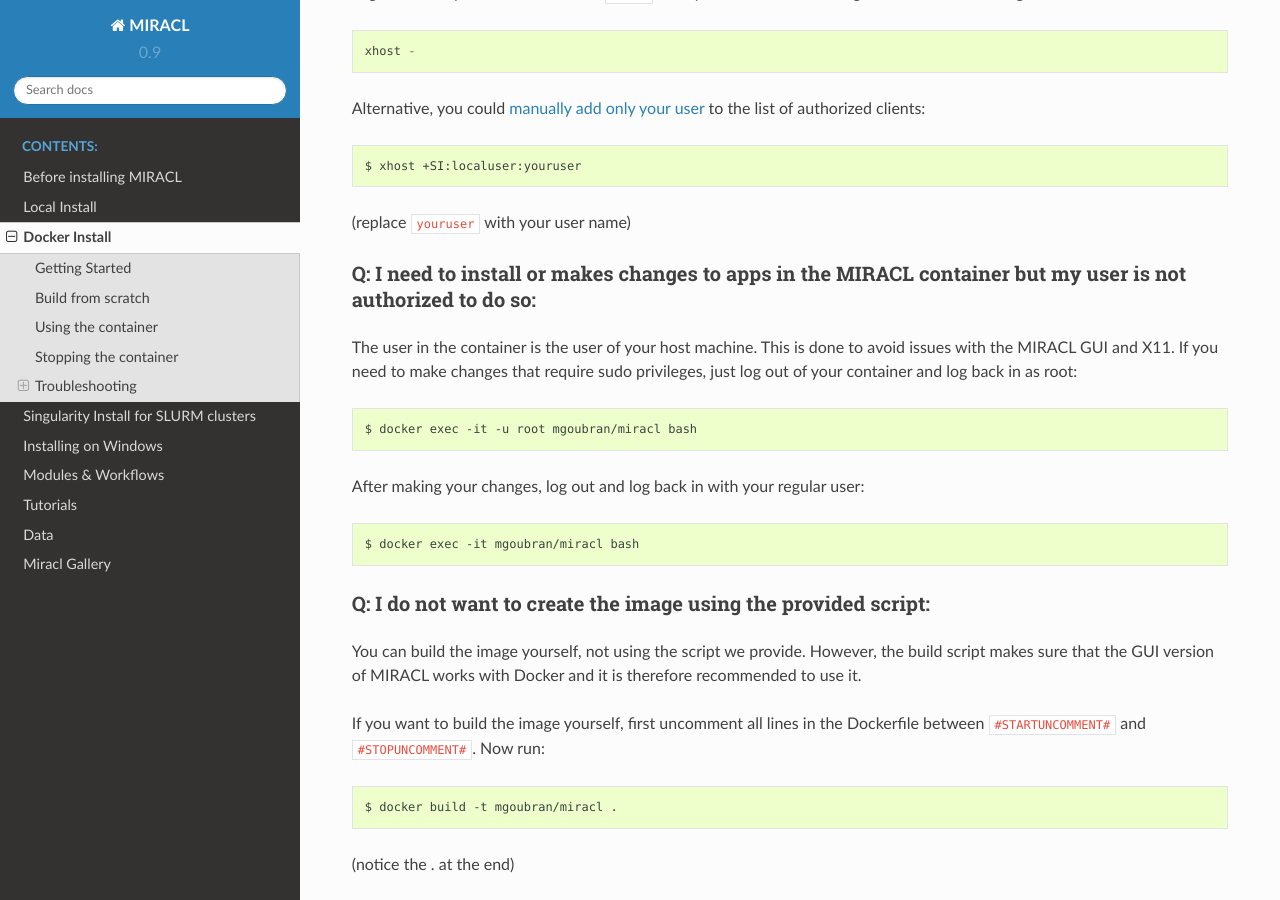
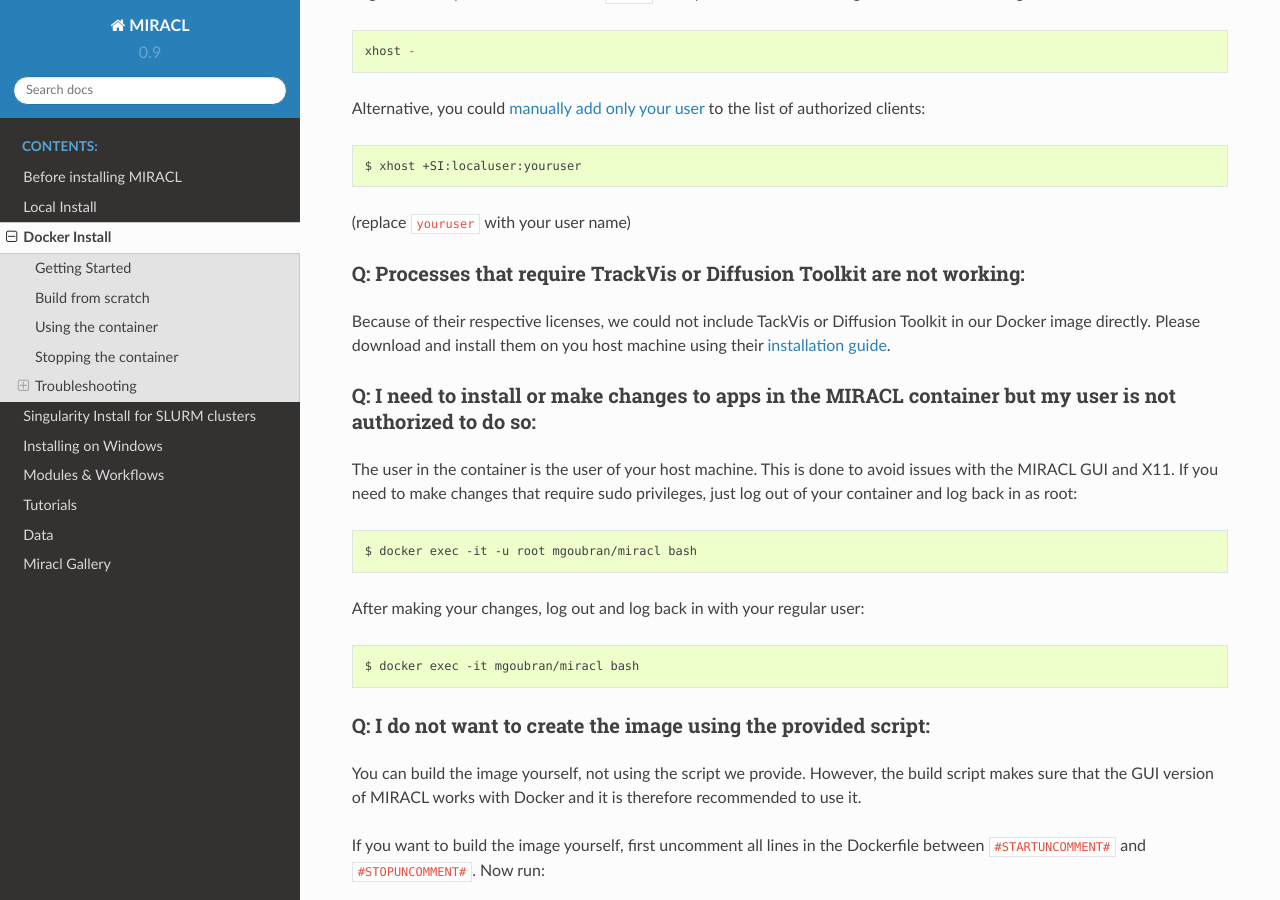
Before and after one commit to AICONSlab/MIRACL, a Sphinx documentation site: the page built from docs/install-docker.md, in a window 1280 px wide and 900 px high, scrolled down 1898 px. Built offline with Sphinx 7.4.7 and the Read the Docs theme 2.0.0, drawn with Linux system fonts in a browser that asks for light colours; pages that are not in the unit, such as notebooks, are missing from menus.

Commit message:
[docs] update docs with TrackVis and dtk issues
TrackVis and dtk cannot be included in the Docker images due to
licensing issues. They need to be installed manually on the host system
for some of MIRACL's processes to work. The instructions have been added
under the Troubleshooting sections in the Docker and Singularity
installation guides.

```diff
--- a/docs/install-docker.md
+++ b/docs/install-docker.md
@@ -95,7 +95,11 @@
 
 (replace `youruser` with your user name)
 
-### Q: I need to install or makes changes to apps in the MIRACL container but my user is not authorized to do so:
+### Q: Processes that require TrackVis or Diffusion Toolkit are not working:
+
+Because of their respective licenses, we could not include TackVis or Diffusion Toolkit in our Docker image directly. Please download and install them on you host machine using their [installation guide](http://trackvis.org/docs/?subsect=installation).
+
+### Q: I need to install or make changes to apps in the MIRACL container but my user is not authorized to do so:
 
 The user in the container is the user of your host machine. This is done to avoid issues with the MIRACL GUI and X11. If you need to make changes that require sudo privileges, just log out of your container and log back in as root:
 
```
Also changed, not shown: docs/install-singularity.md (+5 -1 lines).
